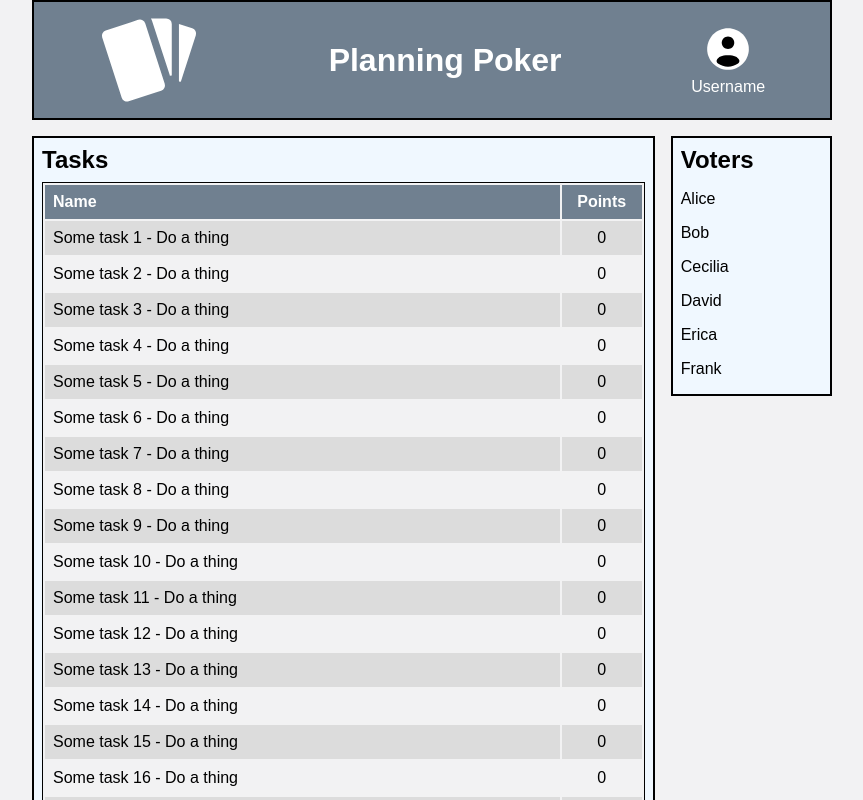
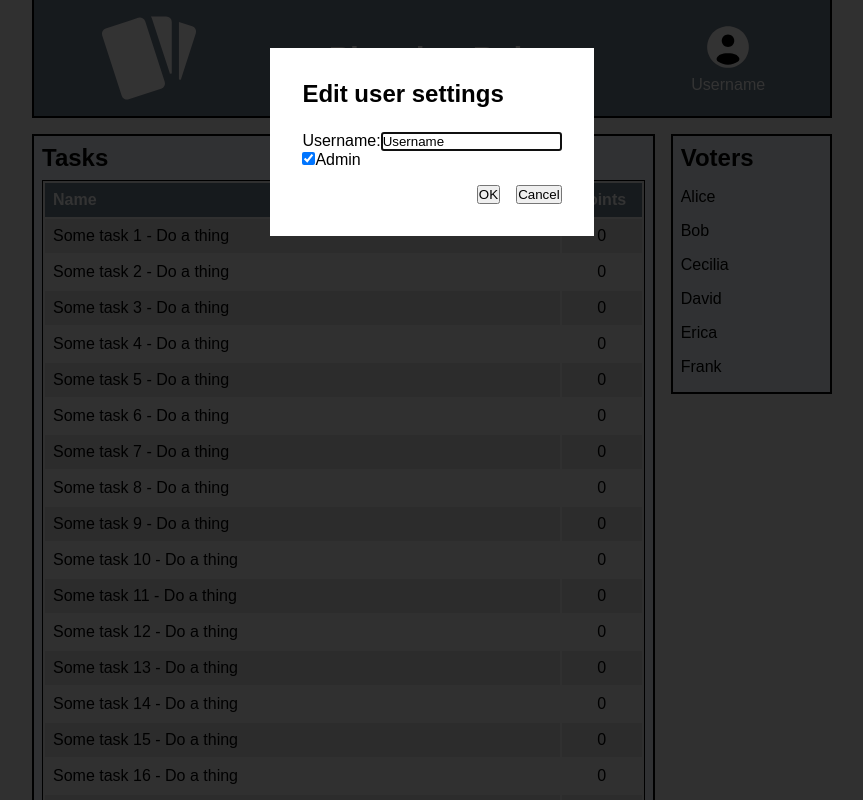
Before and after one commit to ezlopez/Planning-Poker, a Nuxt app: page / in a window 1280 px wide. Both pictures are taken after a click on the element "Username". Shown: the top 800 px of the page, without its empty margins (208-1071 px from the left). Built offline with nearby package versions, Linux system fonts and the light colour scheme.

Commit message:
add functionality to user corner

```diff
--- a/app.vue
+++ b/app.vue
@@ -8,7 +8,7 @@
       height="100"
     />
     <h1>Planning Poker</h1>
-    <UserCorner :user="localUser" />
+    <UserCorner :user="localUser" @update="handleUserUpdate" />
   </header>
 
   <main>
@@ -41,6 +41,12 @@ var localUser = ref({
   isAdmin: true,
 });
 
+const handleUserUpdate = (newSettings) => {
+  console.log(newSettings);
+  localUser.value.name = newSettings.name;
+  localUser.value.isAdmin = newSettings.isAdmin;
+};
+
 function uuidv4() {
   return "10000000-1000-4000-8000-100000000000".replace(/[018]/g, (c) =>
     (
@@ -52,7 +58,11 @@ function uuidv4() {
 
 // ********* Adding fake data *********
 for (var i = 1; i <= 30; i++) {
-  tasks.value.push({ name: "Some task " + i + " - Do a thing", points: 0 });
+  tasks.value.push({
+    name: "Some task " + i + " - Do a thing",
+    points: 0,
+    id: uuidv4(),
+  });
 }
 
 participants.value = [
--- a/components/TaskTable.vue
+++ b/components/TaskTable.vue
@@ -7,8 +7,8 @@
       </tr>
     </thead>
     <tbody>
-      <tr v-for="task in tasks">
-        <td>{{ task.name }}</td>
+      <tr v-for="task in tasks" :key="task.id">
+        <td><input type="text" :value="task.name" /></td>
         <td>{{ task.points }}</td>
       </tr>
     </tbody>
@@ -16,10 +16,21 @@
 </template>
 
 <script setup>
-const { tasks } = defineProps({
+const props = defineProps({
   tasks: {
     type: Object,
     required: true,
   },
 });
+
+const tasks = reactive(props.tasks);
 </script>
+
+<style scoped>
+input {
+  width: 100%;
+  background-color: inherit;
+  border: none;
+  font: inherit;
+}
+</style>
--- a/components/UserCorner.vue
+++ b/components/UserCorner.vue
@@ -8,6 +8,27 @@
     <!-- <p>placeholder</p> -->
     <p>{{ user.name }}</p>
   </div>
+
+  <dialog id="user-edit-dialog">
+    <h2>Edit user settings</h2>
+    <form method="dialog">
+      <label for="username-edit">Username:</label>
+      <input
+        id="username-edit"
+        v-model="editedValues.name"
+        pattern="[a-zA-Z0-9_]{1,32}"
+        title="[a-zA-Z0-9_]{1,32}"
+      />
+      <br />
+      <input id="isAdmin-edit" type="checkbox" v-model="editedValues.isAdmin" />
+      <label for="isAdmin-edit">Admin</label>
+      <br />
+      <div class="dialog-footer">
+        <button @click="submitValues">OK</button>
+        <button @click="dialogCancel">Cancel</button>
+      </div>
+    </form>
+  </dialog>
 </template>
 
 <script setup>
@@ -18,7 +39,58 @@ const { user } = defineProps({
   },
 });
 
+const emit = defineEmits(["update"]);
+
+const editedValues = ref({
+  name: user.name,
+  isAdmin: user.isAdmin,
+});
+
 const openDialog = () => {
-  console.log("Open user edit dialog.");
+  const dialog = document.getElementById("user-edit-dialog");
+  dialog.showModal();
+  dialog.addEventListener("cancel", (event) => {
+    dialogCancel();
+  });
+};
+
+const submitValues = () => {
+  console.log("Submitting");
+  emit("update", editedValues.value);
+};
+
+const dialogCancel = () => {
+  editedValues.value = {
+    name: user.name,
+    isAdmin: user.isAdmin,
+  };
 };
 </script>
+
+<style scoped>
+dialog {
+  position: absolute;
+  top: 3rem;
+  margin: 0 auto;
+  padding: 2rem;
+  max-width: 100vw;
+  border: none;
+  text-align: left;
+}
+
+dialog::backdrop {
+  background-color: rgba(0, 0, 0, 0.8);
+}
+
+dialog h2 {
+  margin-bottom: 1em;
+}
+
+.dialog-footer {
+  width: 100%;
+  display: flex;
+  margin-top: 1rem;
+  justify-content: flex-end;
+  gap: 1rem;
+}
+</style>
--- a/nuxt.config.ts
+++ b/nuxt.config.ts
@@ -1,6 +1,6 @@
 // https://nuxt.com/docs/api/configuration/nuxt-config
 export default defineNuxtConfig({
-  devtools: { enabled: true },
+  devtools: { enabled: false },
   app: {
     head: {
       charset: "utf-8",
--- a/public/style.css
+++ b/public/style.css
@@ -11,6 +11,7 @@ html {
 
 header {
   border: 2px solid black;
+  border-top: none;
   background-color: slategray;
   display: flex;
   flex-direction: row;
@@ -35,6 +36,7 @@ main {
 
 footer {
   border: 2px solid black;
+  border-bottom: none;
   width: 100%;
   background-color: slategray;
   color: white;
```
